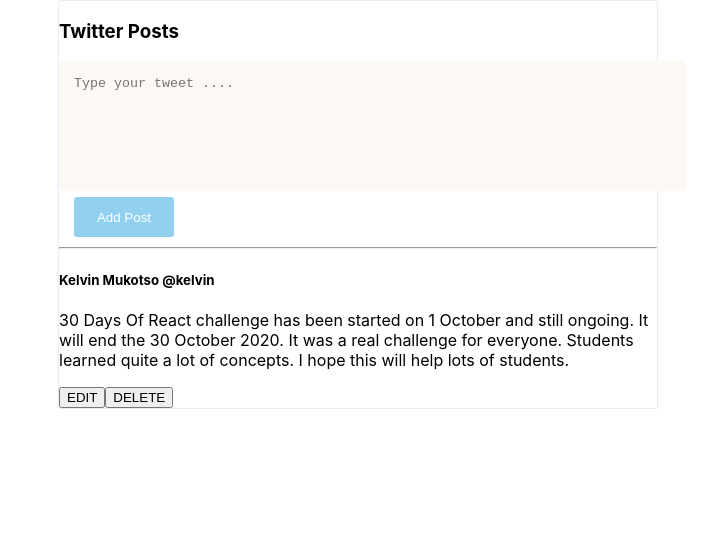
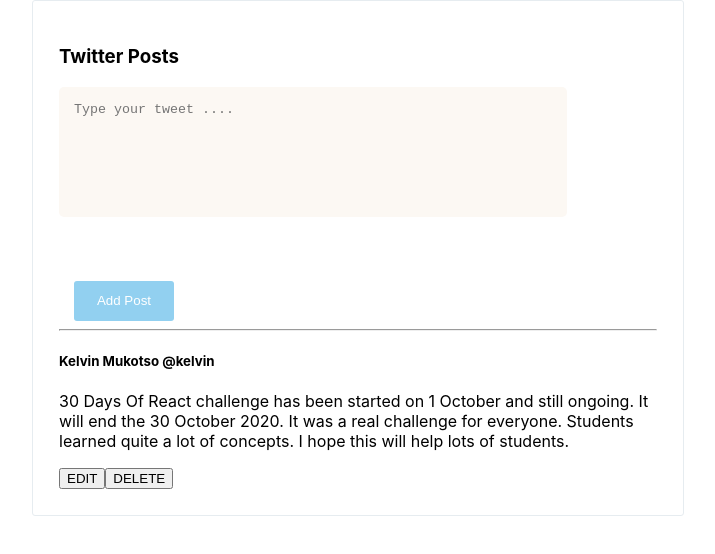
Before and after one commit to mukotso/React-twitter-posts, a React (Create React App) app: page / in a window 1280 px wide. Shown: the top 554 px of the page, without its empty margins (282-997 px from the left). Built offline with nearby package versions, Linux system fonts and the light colour scheme.

Commit message:
styling the input teat area and button

```diff
--- a/src/index.css
+++ b/src/index.css
@@ -10,13 +10,13 @@ body {
 .add-post-button {
   border: none;
   outline: none;
-  margin: 2px;
   color: #fff;
   border-radius: 3px;
   font-weight: lighter;
   width: 100px;
   height: 40px;
   margin-left: 15px;
+  margin-top:10%;
   background: #92d0f0;
 }
 
@@ -34,7 +34,7 @@ body {
 /*    height: 60px;*/
 /*  }*/
   .text-area {
-    width: 100%;
+    width: 80%;
     height: 100px;
     border-radius: 5px;
     outline: none;
@@ -45,11 +45,21 @@ body {
     resize: none;
   }
 
+  .addPost{
+    display:flex;
+    justify-content:space-around;
+  }
+.wordCount{
+  margin-left:75%;
+  padding: 3% !important;
+}
+
 textarea:focus,textarea:hover {
   box-shadow: 1px 1px 3px 2px #92d0f0;
 }
 
 .tweet-wrapper {
+  padding:2%;
   width: 598px;
   margin: 0 auto 50px;
   border-radius: 3px;
```
